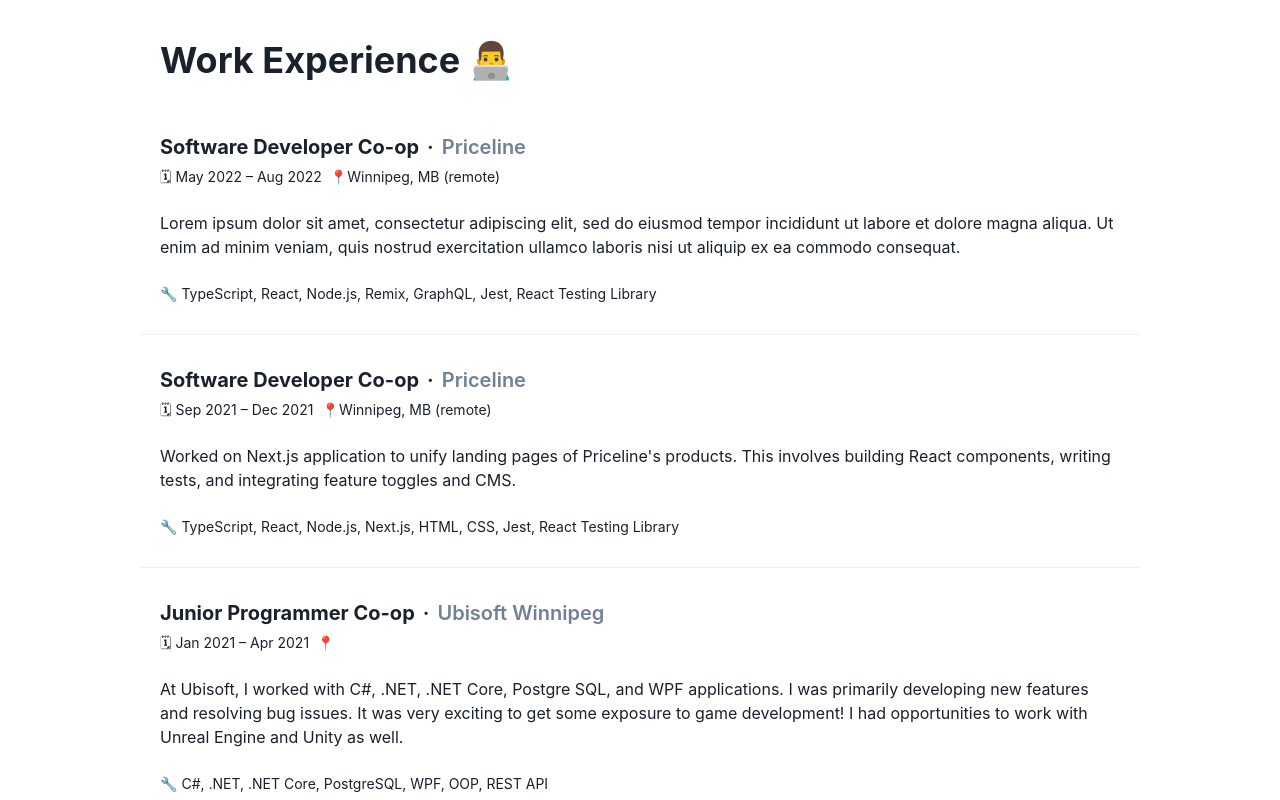
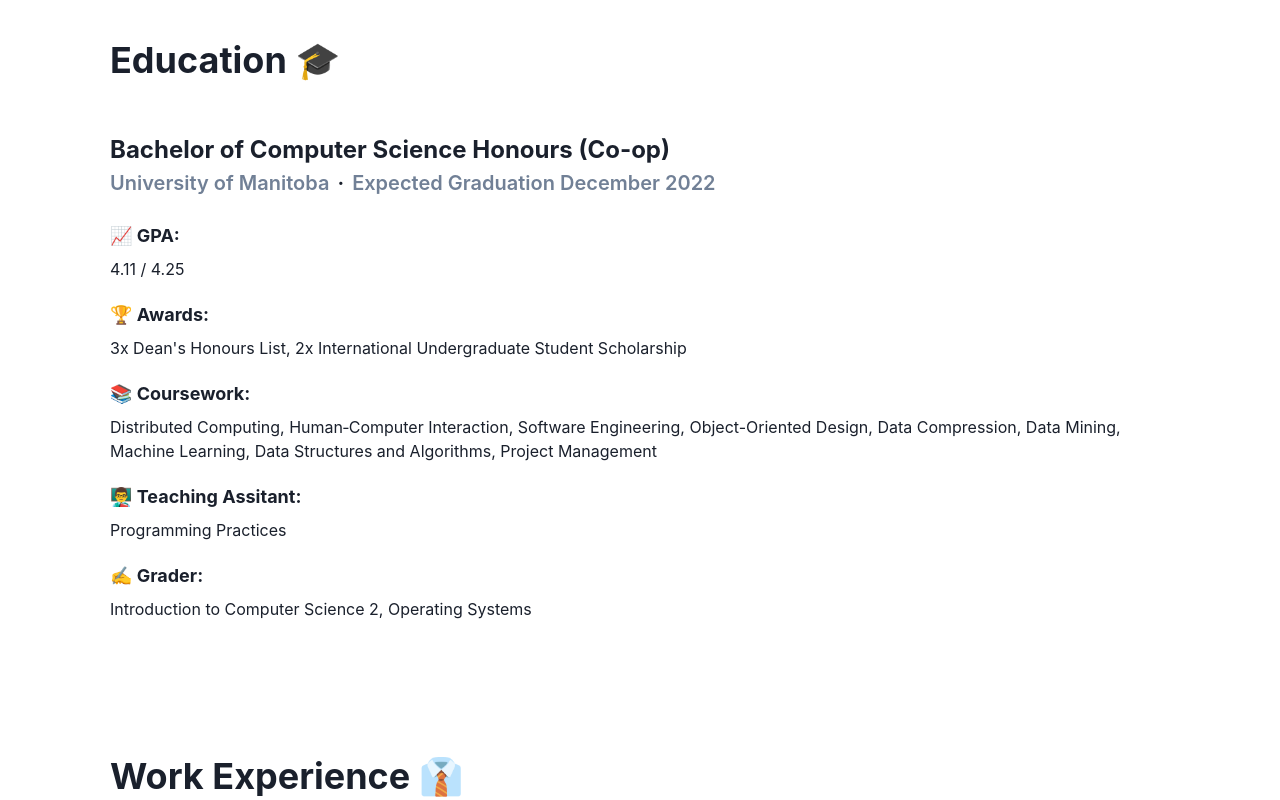
Before and after one commit to devin-efendy/portfolio-v4, a Next.js app: page / in a window 1280 px wide. Shown: the part 620-1420 px from the top of the page. Built offline with nearby package versions, Linux system fonts and the light colour scheme.

Commit message:
added education section

```diff
--- a/src/components/layout/SectionWrapper.tsx
+++ b/src/components/layout/SectionWrapper.tsx
@@ -4,10 +4,10 @@
   title: string;
   children: any;
 }
-const SectionWrapper = ({ title, children }: Props) => {
+const SectionWrapper = ({ title, children, ...props }: Props) => {
   return (
-    <Center className={"work-experience--section"} my={"150px"} mx={"30px"}>
-      <Flex flexDirection={"column"} maxWidth={"1000px"}>
+    <Center className={"work-experience--section"} my={"100px"} mx={"30px"}>
+      <Flex flexDirection={"column"} width={"1100px"} {...props}>
         <Heading as={"h1"} px={[3, 5]} mb={5}>
           {title}
         </Heading>
--- a/src/components/molecules/Experience.tsx
+++ b/src/components/molecules/Experience.tsx
@@ -11,7 +11,7 @@
 }: ExperienceProps) => {
   return (
     <Box>
-      <Box className={"experience"} px={[3, 5]} py={"30px"}>
+      <Box className={"experience"} px={[3, 5]} py={"20px"}>
         <Flex fontSize={"xl"} flexDirection={["column", "row"]}>
           <Text fontWeight={"bold"}>{position}</Text>
           <Text fontWeight={"bold"} mx={[0, 2]} display={["none", "flex"]}>
--- /dev/null
+++ b/src/components/section/Education.tsx
@@ -0,0 +1,59 @@
+import {
+  Box,
+  Divider,
+  Flex,
+  ListItem,
+  Text,
+  UnorderedList,
+} from "@chakra-ui/react";
+import SectionWrapper from "../layout/SectionWrapper";
+
+interface IEducationItem {
+  emoji: string;
+  category: string;
+  content: string;
+}
+
+const EducationItem = ({ emoji, category, content }: IEducationItem) => {
+  return (
+    <Flex flexDirection={"column"} my={1}>
+       <Text fontSize={"lg"} fontWeight={"bold"} mb={2}>{emoji} {category}: </Text>
+       {content}
+    </Flex>
+  );
+};
+
+const Education = () => {
+  return (
+    <SectionWrapper title="Education 🎓">
+      <Box className={"experience"} px={[3, 5]} py={"30px"}>
+        <Text fontSize={"2xl"} fontWeight={"bold"}>
+          Bachelor of Computer Science Honours (Co-op)
+        </Text>
+
+        <Flex fontSize={"xl"} flexDirection={["column", "row"]}>
+          <Text color={"gray.500"} fontWeight={"semibold"}>
+            University of Manitoba
+          </Text>
+          <Text fontWeight={"bold"} mx={[0, 2]} display={["none", "flex"]}>
+            &middot;
+          </Text>
+          <Text color={"gray.500"} fontWeight={"semibold"}>
+            Expected Graduation December 2022
+          </Text>
+        </Flex>
+
+        <Flex flexDirection={"column"} mt={5} gap={3}>
+          <EducationItem emoji="📈" category="GPA" content="4.11 / 4.25" />
+          <EducationItem emoji="🏆" category="Awards" content="3x Dean's Honours List, 2x International Undergraduate
+            Student Scholarship" />
+          <EducationItem emoji="📚" category="Coursework" content="Distributed Computing, Human‐Computer Interaction, Software Engineering, Object-Oriented Design, Data Compression, Data Mining, Machine Learning, Data Structures and Algorithms, Project Management" />
+          <EducationItem emoji="👨‍🏫" category="Teaching Assitant" content="Programming Practices" />
+          <EducationItem emoji="✍️" category="Grader" content="Introduction to Computer Science 2, Operating Systems" />
+        </Flex>
+      </Box>
+    </SectionWrapper>
+  );
+};
+
+export default Education;
--- a/src/components/section/WorkExperience.tsx
+++ b/src/components/section/WorkExperience.tsx
@@ -1,5 +1,5 @@
-import { Box, Center, Divider, Flex, Heading } from "@chakra-ui/react";
 import { IExperience } from "../../types";
+import SectionWrapper from "../layout/SectionWrapper";
 import Experience from "../molecules/Experience";
 
 interface Props {
@@ -7,16 +7,11 @@
 }
 const WorkExperience = ({ experience }: Props) => {
   return (
-    <Center className={"work-experience--section"} my={"150px"} mx={"30px"}>
-      <Flex flexDirection={"column"} maxWidth={"1000px"}>
-        <Heading as={"h1"} px={[3, 5]} mb={5}>
-          Work Experience 👨‍💻
-        </Heading>
-        {experience.map((exp) => (
-          <Experience key={exp.id} {...exp} />
-        ))}
-      </Flex>
-    </Center>
+    <SectionWrapper title="Work Experience 👔">
+      {experience.map((exp) => (
+        <Experience key={exp.id} {...exp} />
+      ))}
+    </SectionWrapper>
   );
 };
 
--- a/src/pages/index.tsx
+++ b/src/pages/index.tsx
@@ -3,7 +3,7 @@
 import { About, WorkExperience } from "../components";
 import experienceData from "../../data/experience";
 import { IExperience } from "../types";
-
+import Education from "../components/section/Education";
 
 export async function getStaticProps() {
   return {
@@ -14,7 +14,7 @@
 }
 
 interface Props {
-  experience: Array<IExperience>
+  experience: Array<IExperience>;
 }
 
 const Home: NextPage<Props> = ({ experience }) => {
@@ -28,7 +28,8 @@
 
       <main className={"main"}>
         <About />
-        <WorkExperience experience={experience}/>
+        <Education />
+        <WorkExperience experience={experience} />
       </main>
 
       {/* <footer>
```
